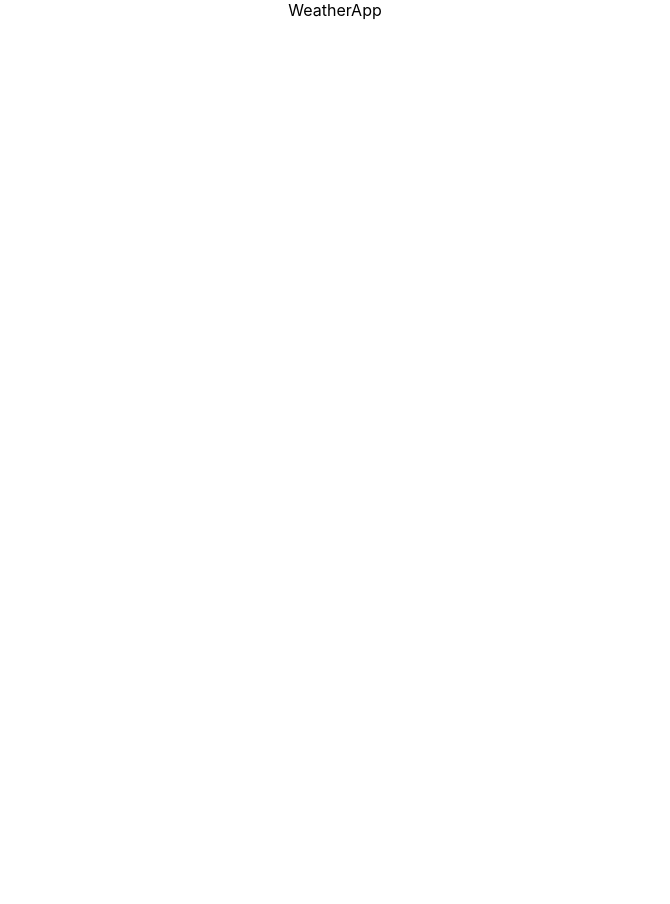
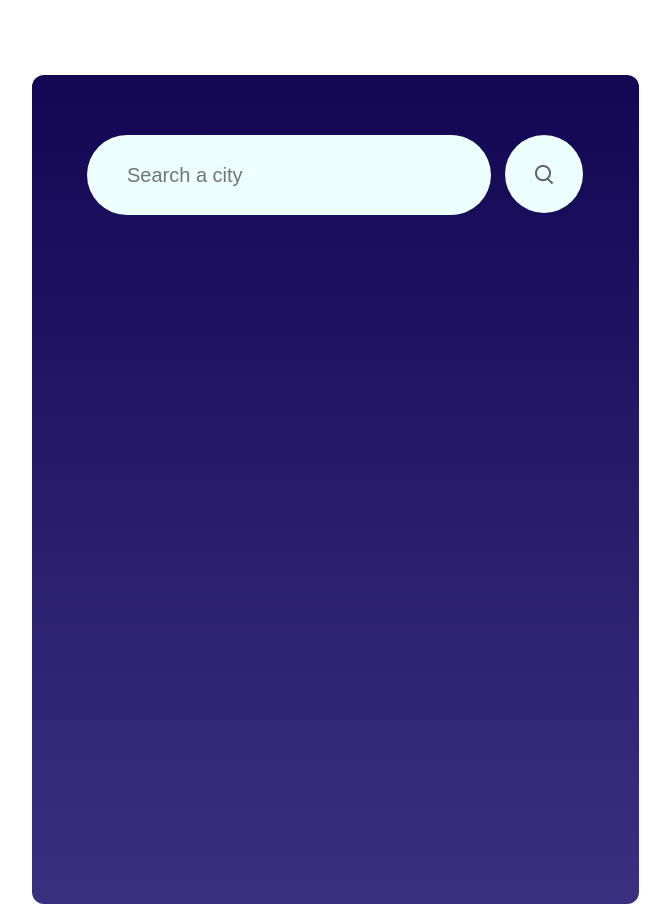
Before and after one commit to talhayaseen57/Weather-App, a React (Create React App) app: page / in a window 1280 px wide. Shown: the whole page, without its empty margins (305-975 px from the left). Before the commit the page ends 800 px from the top, so only its background shows below. Built offline with nearby package versions, Linux system fonts and the light colour scheme.

Commit message:
Build container, top-bar and search-icon compenents

```diff
--- a/src/Componenets/WeatherApp/WeatherApp.css
+++ b/src/Componenets/WeatherApp/WeatherApp.css
@@ -0,0 +1,40 @@
+.container{
+    width: 607px;
+    height: 829px;
+    margin: auto;
+    margin-top: 75px;
+    border-radius: 12px;
+    background-image: linear-gradient(180deg, #130754 0%, #3b2f80 100%);
+}
+
+.top-bar{
+    display: flex;
+    justify-content: center;
+    gap: 14px;
+    padding-top: 60px;
+}
+
+.top-bar input{
+    display: flex;
+    width: 362px;
+    height: 78px;
+    background: #ebfffc;
+    border: none;
+    outline: none;
+    border-radius: 40px;
+    padding-left: 40px;
+    color: #626262;
+    font-size: 20px;
+    font-weight: 400;
+}
+
+.search-icon{
+    display: flex;
+    justify-content: center;
+    align-items: center;
+    width: 78px;
+    height: 78px;
+    background: #ebfffc;
+    border-radius: 40px;
+    cursor: pointer;
+}
--- a/src/Componenets/WeatherApp/WeatherApp.jsx
+++ b/src/Componenets/WeatherApp/WeatherApp.jsx
@@ -12,6 +12,13 @@ import wind_icon from '../Assets/wind.png'
 
 export const WeatherApp = () => {
   return (
-    <div>WeatherApp</div>
+    <div className='container'>
+        <div className='top-bar'>
+            <input type="text" className='cityInput' placeholder='Search a city'/>
+            <div className='search-icon'>
+                <img src={search_icon} alt="Search Icon" />
+            </div>
+        </div>
+    </div>
   )
 }
```
